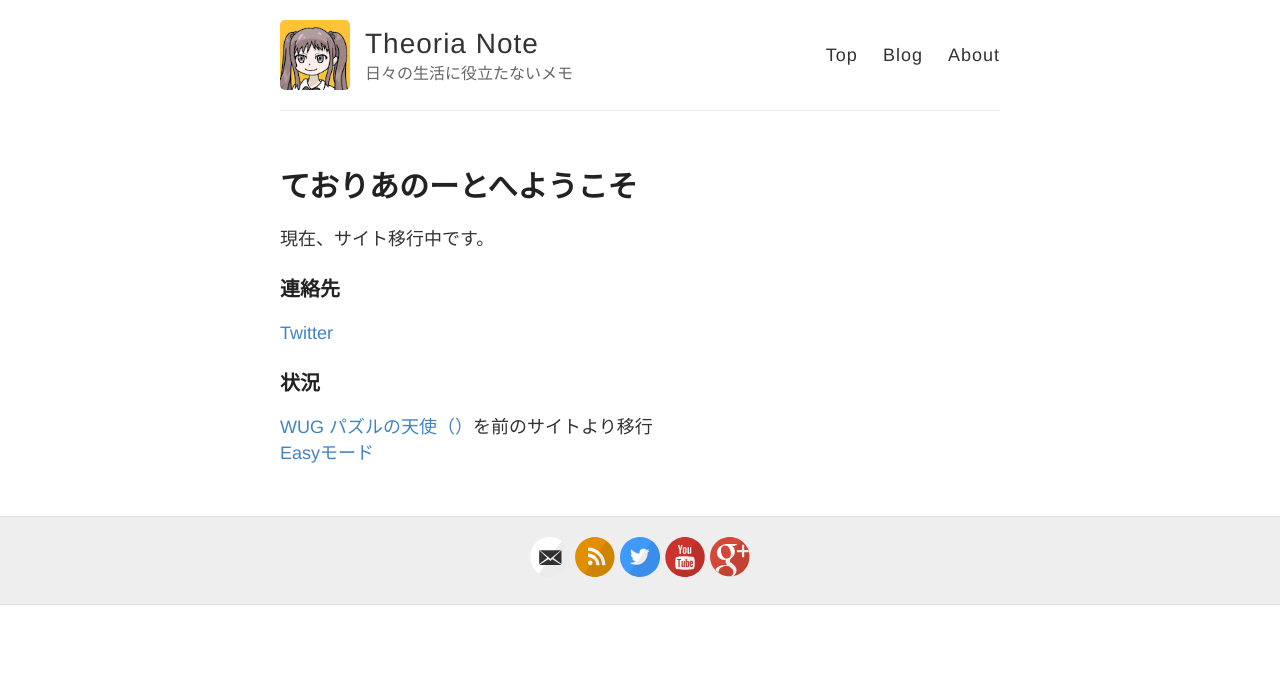
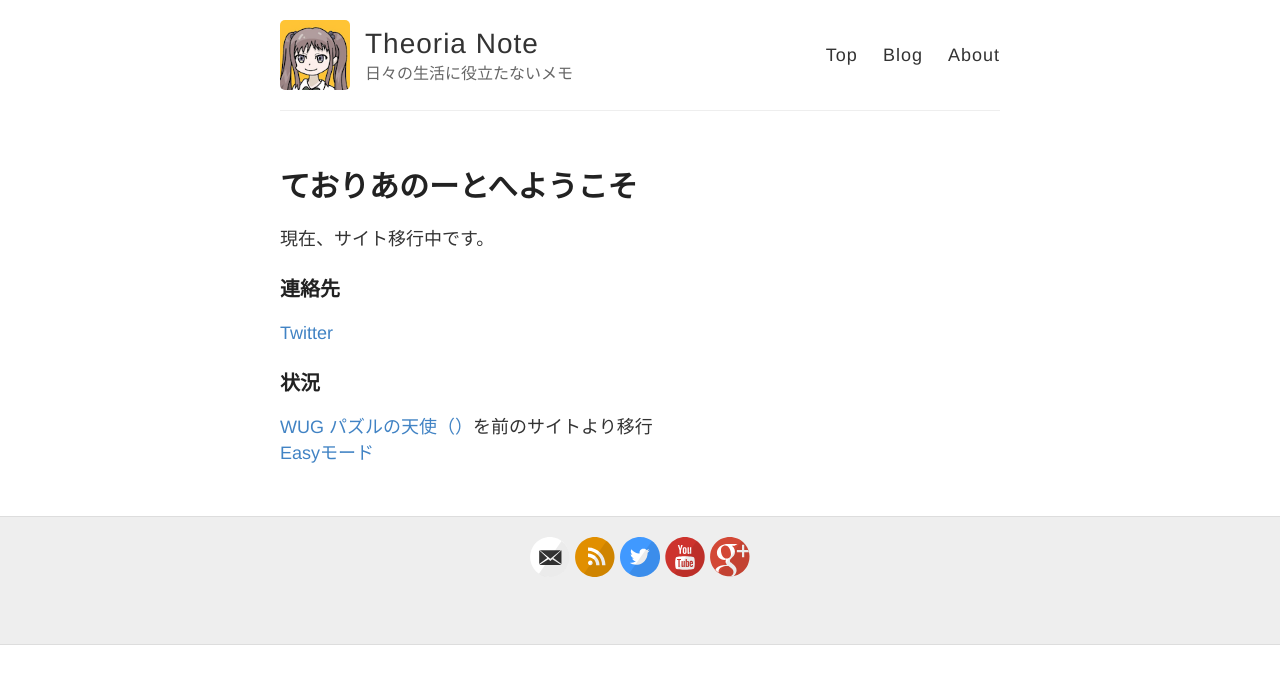
Before and after one commit to theoria24/theoria24.github.io, a Jekyll site: the page built from index.html, in a window 1280 px wide. Shown: the top 684 px of the page. Built offline with Jekyll 4.4.1, drawn with Linux system fonts in a browser that asks for light colours; nearby versions of some CDN libraries.

Commit message:
レイアウト変更

```diff
--- a/_sass/_reset.scss
+++ b/_sass/_reset.scss
@@ -51,7 +51,3 @@ table {
 *, *:before, *:after {
   -moz-box-sizing: border-box; -webkit-box-sizing: border-box; box-sizing: border-box;
 }
-
-footer {
-	paddind-bottom: 20px;
-}
--- a/style.scss
+++ b/style.scss
@@ -276,6 +276,7 @@ nav {
   border-top: 1px solid #ddd;
   border-bottom: 1px solid #ddd;
   background-color: $lightGray;
+  padding-bottom: 40px;
 }
 
 footer {
```
